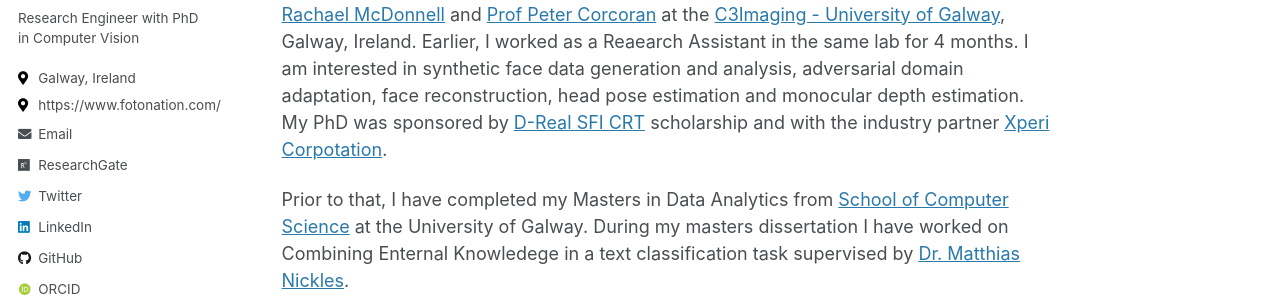
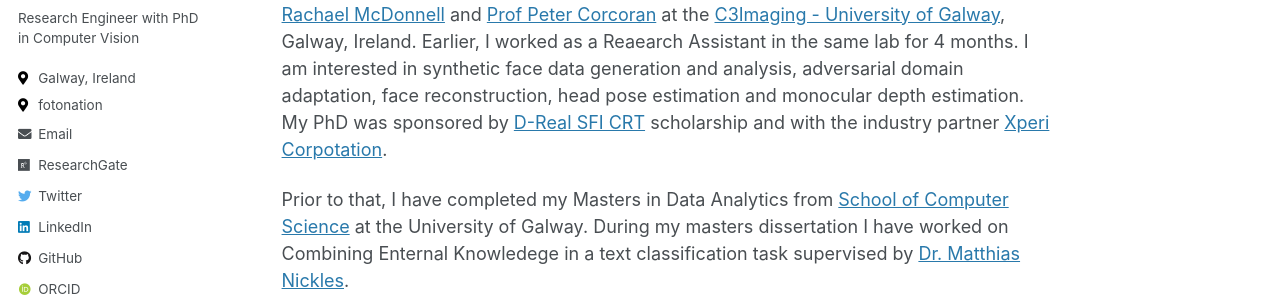
Before and after one commit to shubhajitbasak/shubhajitbasak.github.io, a Jekyll site: the page built from _pages/about.md, in a window 1280 px wide. Shown: the part 318-615 px from the top of the page. Built offline with Jekyll 4.4.1, drawn with Linux system fonts in a browser that asks for light colours; some web fonts are replaced; some of the changed lines change nothing that is shown.

Commit message:
Update _config.yml

```diff
--- a/_config.yml
+++ b/_config.yml
@@ -86,7 +86,7 @@
   avatar           : "profile.png"
   bio              : "Research Engineer with PhD in Computer Vision"
   location         : "Galway, Ireland"
-  employer         : "https://www.fotonation.com/"
+  employer         : "fotonation"
   pubmed           :
   orcid            : "https://orcid.org/0000-0002-4078-874X"
   googlescholar    : "https://scholar.google.com/citations?user=P6z4UM4AAAAJ&hl=en"
```
